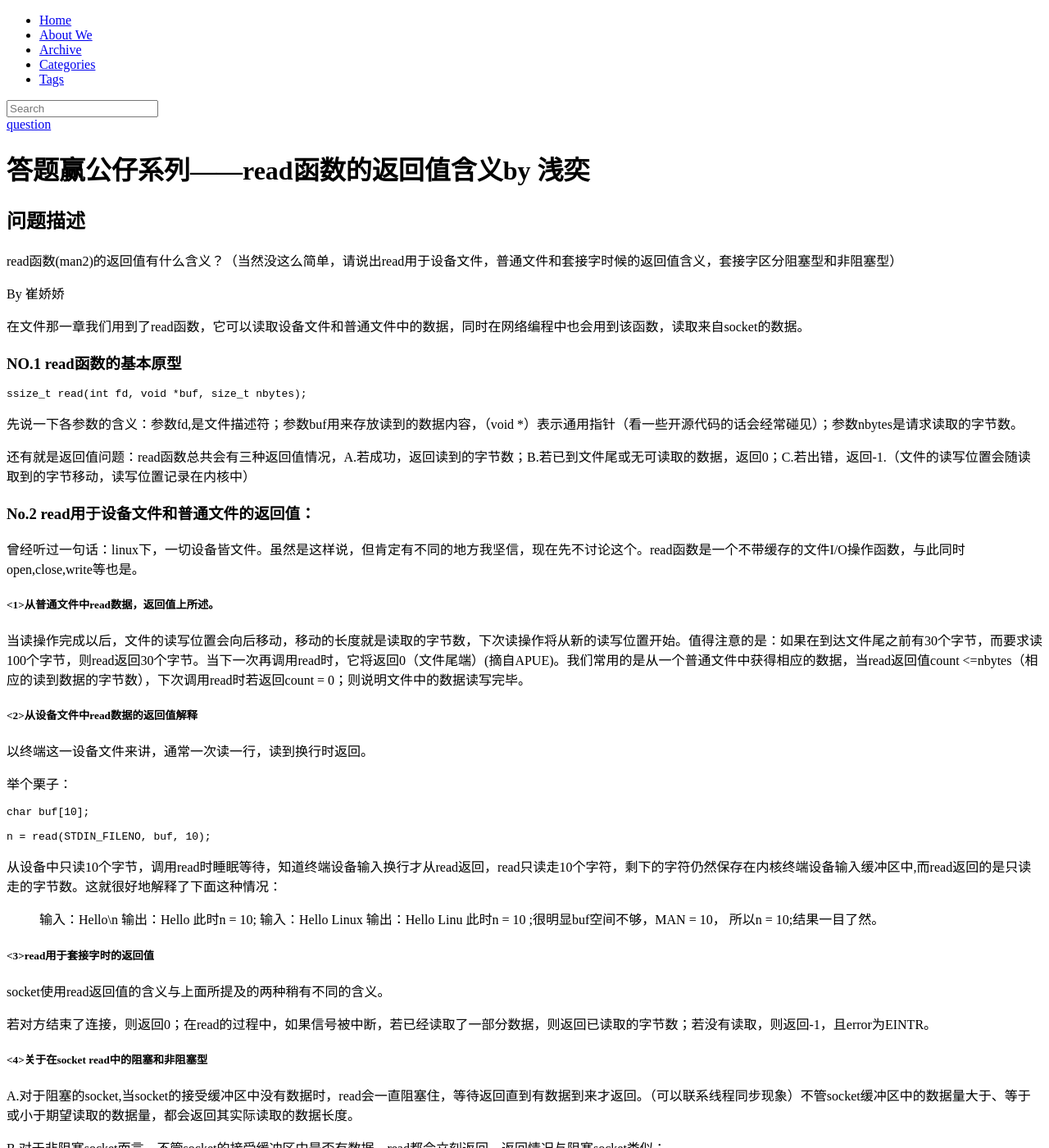
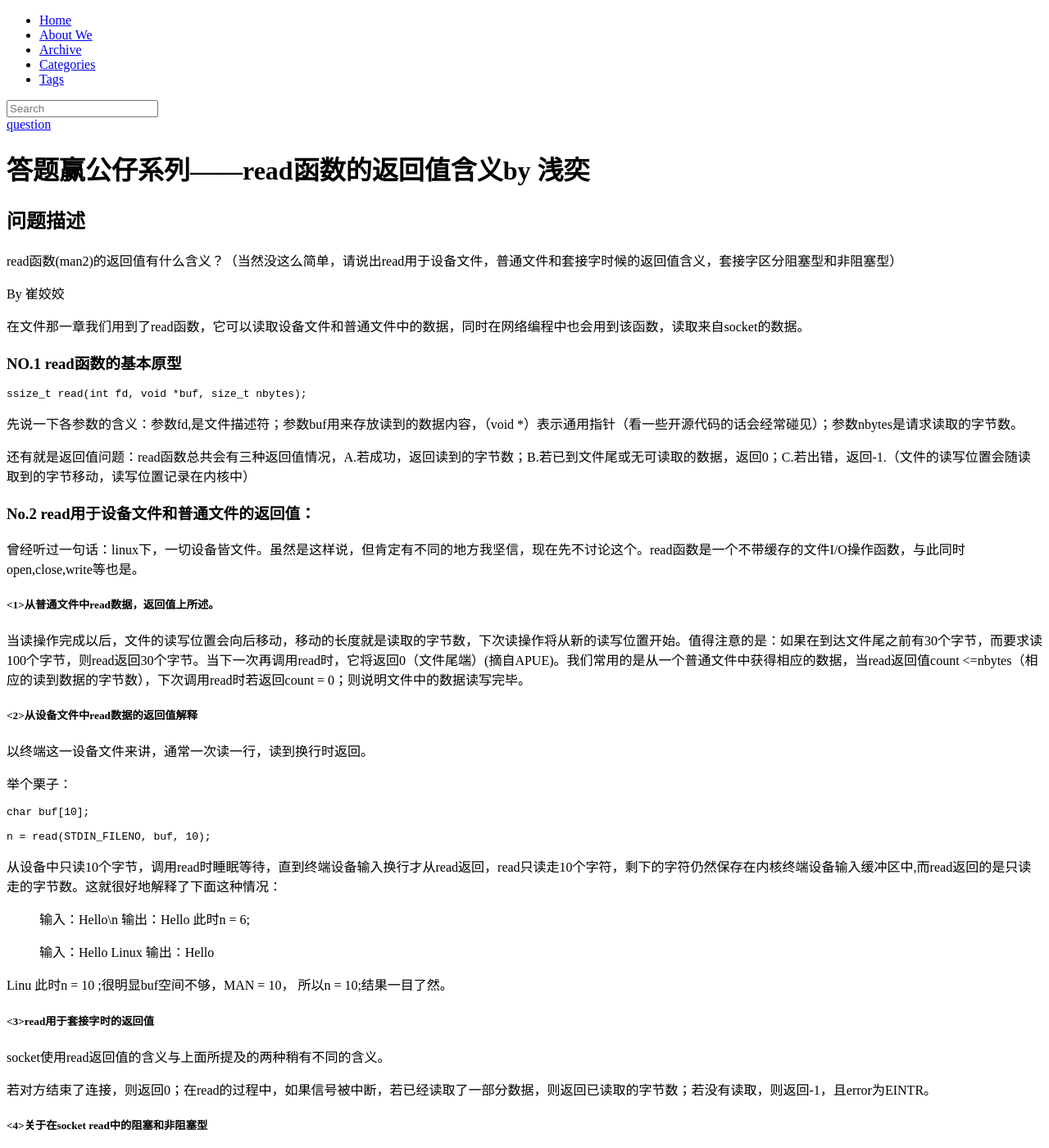
Before and after one commit to hurley25/FAQ, a Jekyll site: the page built from _posts/2014-07-30-read-function-return-code.md, in a window 1280 px wide and 1400 px high. Shown: the whole window at 82% size. Built offline with Jekyll 4.4.1, drawn with Linux system fonts in a browser that asks for light colours; nearby versions of some CDN libraries; library files that are not in the unit come from our copies; comment, search, counter and statistics services are not loaded.

Commit message:
修改错别字

```diff
--- a/_posts/2014-07-30-read-function-return-code.md
+++ b/_posts/2014-07-30-read-function-return-code.md
@@ -10,7 +10,7 @@
 
 read函数(man2)的返回值有什么含义？（当然没这么简单，请说出read用于设备文件，普通文件和套接字时候的返回值含义，套接字区分阻塞型和非阻塞型）
 
-By 崔娇娇
+By 崔姣姣
 
 在文件那一章我们用到了read函数，它可以读取设备文件和普通文件中的数据，同时在网络编程中也会用到该函数，读取来自socket的数据。
 
@@ -44,9 +44,12 @@
 
     n = read(STDIN_FILENO, buf, 10);
 
-从设备中只读10个字节，调用read时睡眠等待，知道终端设备输入换行才从read返回，read只读走10个字符，剩下的字符仍然保存在内核终端设备输入缓冲区中,而read返回的是只读走的字节数。这就很好地解释了下面这种情况：
->输入：Hello\n    输出：Hello     此时n  = 10;
+从设备中只读10个字节，调用read时睡眠等待，直到终端设备输入换行才从read返回，read只读走10个字符，剩下的字符仍然保存在内核终端设备输入缓冲区中,而read返回的是只读走的字节数。这就很好地解释了下面这种情况：
+
+>输入：Hello\n    输出：Hello     此时n  = 6;
+
 >输入：Hello Linux  输出：Hello
+
  Linu    此时n = 10 ;很明显buf空间不够，MAN = 10， 所以n = 10;结果一目了然。
 
 
```
